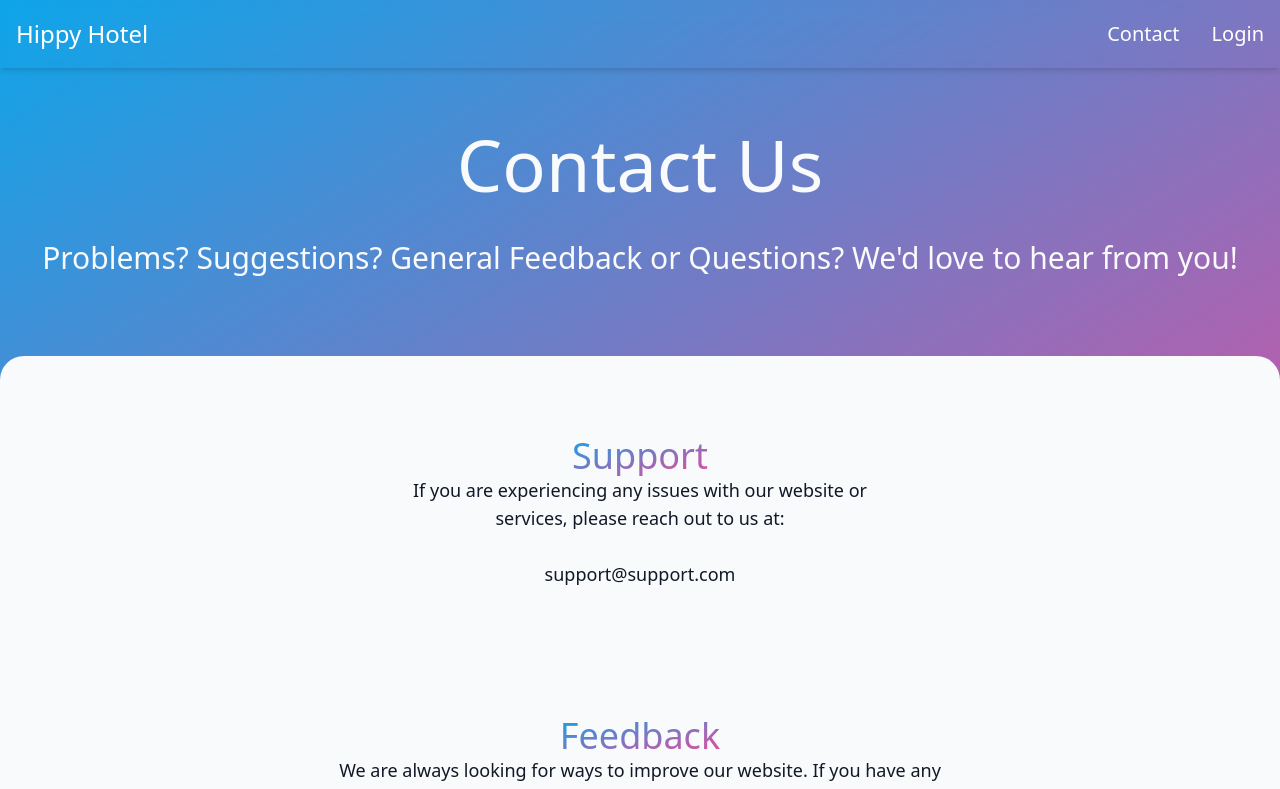
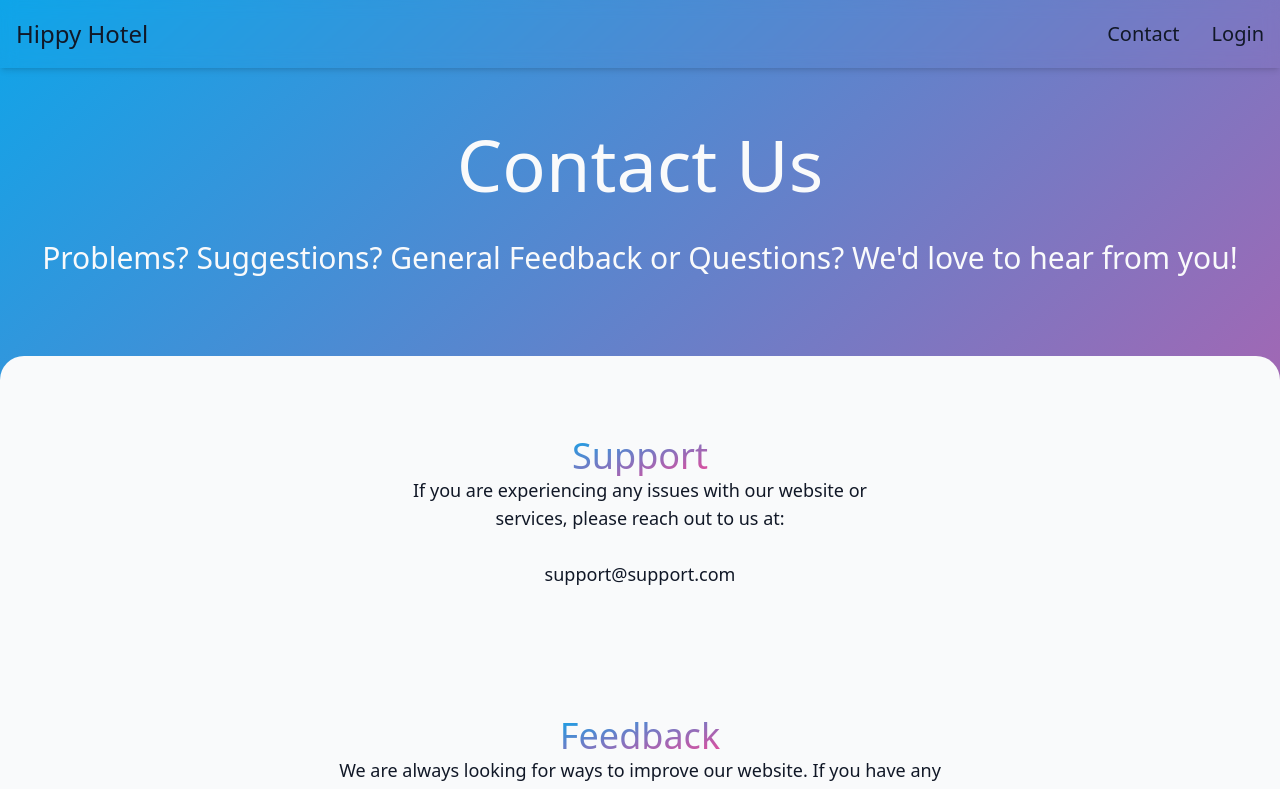
Before and after one commit to timosiu/Software-Project2023, a React (Vite) app in the folder frontend/: page /contactpage in a window 1280 px wide. Shown: the top 789 px of the page. Built offline with nearby package versions, Linux system fonts and the light colour scheme.

Commit message:
Fix: Navbar light mode & Contact page layout

```diff
--- a/frontend/src/contactpage/Contactpage.jsx
+++ b/frontend/src/contactpage/Contactpage.jsx
@@ -2,7 +2,7 @@ import { TextCardCenter } from "../components/TextCard";
 
 const Contactpage = () => {
   return (
-    <div className="flex flex-col place-items-center bg-gradient-to-br from-sky-500 to-pink-500 h-screen">
+    <div className="flex flex-col place-items-center bg-gradient-to-br from-sky-500 to-pink-500 min-h-screen">
       <div className="flex flex-col place-items-center min-h-1/4 mx-10">
         <h1 className="text-7xl mt-32 text-gray-50 text-center">Contact Us</h1>
         <h2 className="text-3xl mt-10 text-gray-50 text-center">
@@ -10,7 +10,7 @@ const Contactpage = () => {
           hear from you!
         </h2>
       </div>
-      <div className="grid grid-cols-3 gap-y-32 gap-x-10 mt-20 place-items-center bg-gray-50 dark:bg-neutral-800 rounded-t-3xl h-full w-full p-10 pt-20">
+      <div className="grid grid-cols-3 gap-y-32 gap-x-10 mt-20 place-items-center bg-gray-50 dark:bg-neutral-800 rounded-t-3xl min-h-screen w-full p-10 pt-20">
         <TextCardCenter
           title={"Support"}
           text={
--- a/frontend/src/homepage/Homepage.jsx
+++ b/frontend/src/homepage/Homepage.jsx
@@ -9,7 +9,7 @@ import { TextCardLeft, TextCardRight } from "../components/TextCard";
 
 const Homepage = () => {
   return (
-    <div className="flex flex-col place-items-center bg-gradient-to-br from-sky-500 to-pink-500 h-screen">
+    <div className="flex flex-col place-items-center bg-gradient-to-br from-sky-500 to-pink-500 min-h-screen">
       <div className="flex flex-col place-items-center min-h-1/2 mx-10">
         <h1 className="text-8xl mt-32 text-gray-50 text-center">Hippy Hotel</h1>
         <h2 className="text-6xl mt-10 text-gray-50 text-center">
--- a/frontend/src/navbar/Navbar.jsx
+++ b/frontend/src/navbar/Navbar.jsx
@@ -17,13 +17,13 @@ const Navbar = () => {
       >
         <div
           className="text-2xl cursor-pointer flex items-center
-         text-white hover:text-slate-300 duration-500 "
+          text-gray-900 hover:text-gray-600 dark:text-gray-50 dark:hover:text-gray-300 duration-500 "
         >
           <a href={"/"}>Hippy Hotel</a>
         </div>
         <div
           onClick={() => setMenuOpen(!menuOpen)}
-          className="w-6 text-white hover:text-slate-300 duration-500 md:hidden cursor-pointer absolute right-8 top-5"
+          className="w-6 text-gray-900 hover:text-gray-600 dark:text-gray-50 dark:hover:text-gray-300 duration-500 md:hidden cursor-pointer absolute right-8 top-5"
         >
           {menuOpen ? <XMarkIcon /> : <Bars3Icon />}
         </div>
@@ -32,7 +32,7 @@ const Navbar = () => {
             <li key={link.name} className="md:ml-8 text-xl md:my-1 my-7">
               <a
                 href={link.link}
-                className="text-white hover:text-slate-300 duration-500"
+                className="text-gray-900 hover:text-gray-600 dark:text-gray-50 dark:hover:text-gray-300 duration-500"
               >
                 {link.name}
               </a>
```
